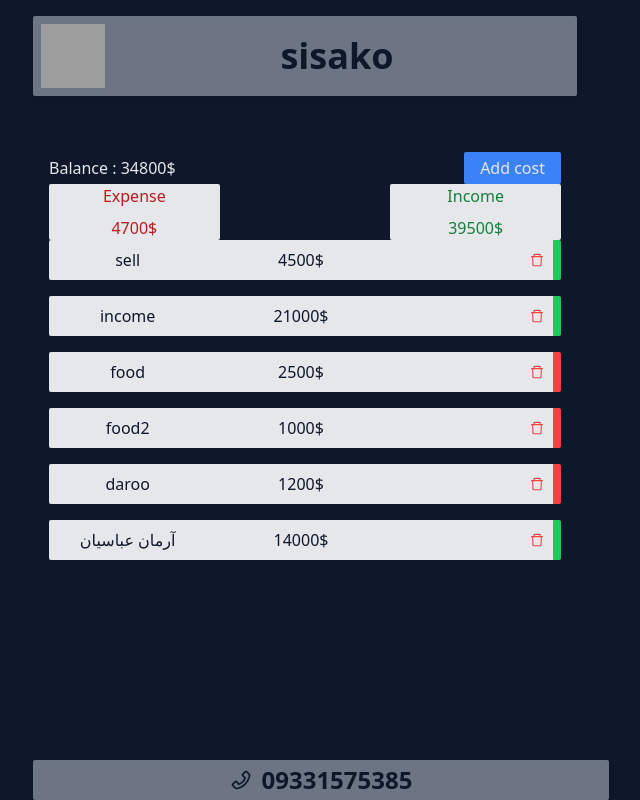
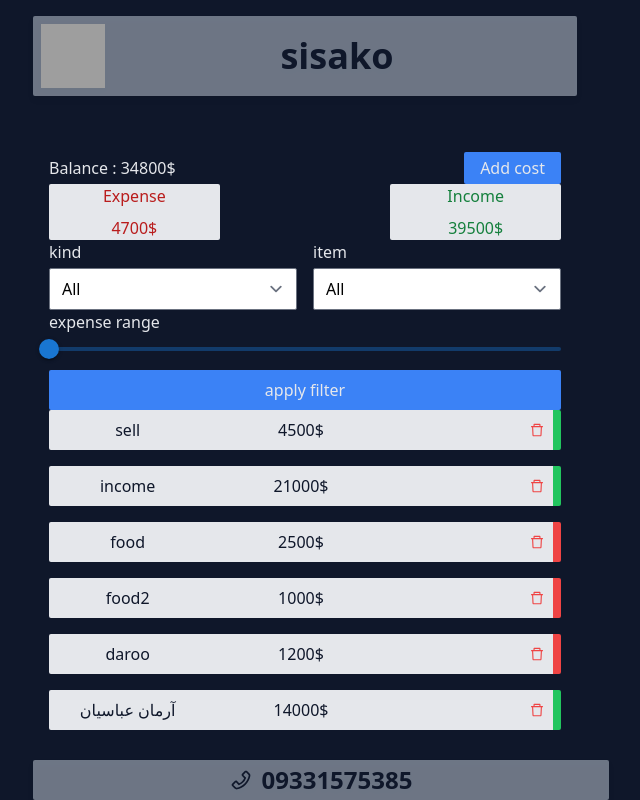
Before and after one commit to Arman-Abbasian/expense_tracker_app, a React (Create React App) app: page / in a window 1280 px wide. Shown: the whole page, without its empty margins (335-975 px from the left). Built offline with nearby package versions, Linux system fonts and the light colour scheme; data requests are answered from the project's data file; grey boxes are pictures that could not be loaded.

Commit message:
make filter section

```diff
--- a/src/App.js
+++ b/src/App.js
@@ -9,6 +9,7 @@ import CostContext from './components/useContext/CostContext';
 import CostsContext from './components/useContext/CostsContext';
 import FormContext from './components/useContext/FormContext';
 import ShowTotalCostsContext from './components/useContext/ShowTotalCostsContext';
+import FilterContext from './components/useContext/FilterContext';
 
 
 
@@ -23,7 +24,7 @@ function App() {
     <Layout>
       <CostProvider>
         <ShowTotalCostsContext />
-        {/* <FilterContext /> */}
+        <FilterContext />
         <FormContext />
         <CostsContext />
       </CostProvider>
--- a/src/Providers/CostProvider.jsx
+++ b/src/Providers/CostProvider.jsx
@@ -42,7 +42,8 @@ export const useCostActions=()=>{
         axios.get(`http://localhost:4000/expenses`)
         .then(res=>{
             setAllCosts({...allcosts,costs:{cost:res.data,loading:false,error:null}});
-            filterValue(res.data,allcosts.filters);
+            const filteredValues=filterValue(res.data,allcosts.filters);
+            setAllCosts({...allcosts,costs:{cost:filteredValues,loading:false,error:null}});
             const data= costCalculate(res.data);
         })
         .catch(err=>setAllCosts({...allcosts,costs:{cost:[],loading:false,error:err.message}}));
@@ -68,7 +69,8 @@ export const useCostActions=()=>{
 
     //change filter state
    const changeFilterState=(payload)=>{
-    setAllCosts({...allcosts,filters:{[payload.target.name]:payload.target.value}});
+    setAllCosts({...allcosts,filters:{...allcosts.filters,[payload.target.name]:payload.target.value}});
+    console.log(allcosts.filters)
 };
 
         return {initialLoading,deleteOneCost,addOneCost,changeFilterState};
--- a/src/components/useContext/FilterContext.jsx
+++ b/src/components/useContext/FilterContext.jsx
@@ -1,43 +1,39 @@
 import { Slider } from "@mui/material";
 import { useEffect, useState } from "react";
-import { useCosts, useFilterActions, useFilters } from "../../Providers/CostProvider";
+import { useCostActions, useCosts } from "../../Providers/CostProvider";
 import { tolerance } from "../../utils/costCalculate";
 import { uniqueOption } from "../../utils/uniqueValue";
 
 const FilterContext = () => {
-    const costs=useCosts();
-    const filter=useFilters();
-    const {changeFilterState, filterCosts}=useFilterActions();
+    const allcosts=useCosts();
+    const {initialLoading,changeFilterState}=useCostActions();
+
+
     const [expenseTolerance,setExpenseTolerance]=useState(null);
     const [uniqueName,setUniqueName]=useState([]);
 
     useEffect(()=>{
-        const cal= tolerance(costs.cost);
-        console.log(cal);
-        const unique=uniqueOption(costs.cost);
-        console.log(unique)
+        //get the tolerance of your costs
+        const cal= tolerance(allcosts.costs.cost);
+        //get the uniaue items of your costs
+        const unique=uniqueOption(allcosts.costs.cost);
         setUniqueName(unique)
         setExpenseTolerance(cal);
-     },[]);
+     },[allcosts]);
 
-    const changeFilterHandler=(e)=>{
-        changeFilterState(e);
-
-    };
     const submitHandler=(e)=>{
         e.preventDefault();
-        filterCosts();
+        initialLoading();
 };
-
     return (
         <div >
-            {costs.cost && expenseTolerance && uniqueName &&
+            {allcosts.costs.cost.length>0 && expenseTolerance && uniqueName.length>0 &&
            <form onSubmit={submitHandler}>
             {/* <button onClick={resetHandler} className="w-1/3 p-2 mb-2 rounded-sm bg-blue-500">Reset</button> */}
                 <div className="flex justify-between items-center gap-4">
                     <div className="flex flex-col justify-center items-start gap-1 w-full">
                         <label>kind</label>
-                        <select name="kind" value={filter.kind} onChange={changeFilterHandler} className="text-black w-full rounded-sm">
+                        <select name="kind" value={allcosts.filters.kind} onChange={(e)=>changeFilterState(e)} className="text-black w-full rounded-sm">
                             <option value="">All</option>
                             <option value="income">income</option>
                             <option value="expense">expense</option>
@@ -46,7 +42,7 @@ const FilterContext = () => {
 
                     <div className="flex flex-col justify-center items-start gap-1 w-full">
                         <label>item</label>
-                        <select name="name" value={filter.name} onChange={changeFilterHandler} className="text-black w-full rounded-sm">
+                        <select name="name" value={allcosts.filters.name} onChange={(e)=>changeFilterState(e)} className="text-black w-full rounded-sm">
                             <option value="">All</option>
                             {uniqueName.map(item=>{
                                 return <option key={item} value={item}>{item}</option>
@@ -56,11 +52,11 @@ const FilterContext = () => {
                 </div>
                 <div>
                     <label htmlFor="expense">expense range</label>
-                    <Slider defaultValue={expenseTolerance.minCost} value={filter.costRange} min={expenseTolerance.minCost} max={expenseTolerance.maxCost} onChange={changeFilterHandler} name="costRange" aria-label="Default" valueLabelDisplay="auto" />
+                    <Slider defaultValue={expenseTolerance.minCost} value={allcosts.filters.costRange} min={expenseTolerance.minCost} max={expenseTolerance.maxCost} onChange={(e)=>changeFilterState(e)} name="costRange" aria-label="Default" valueLabelDisplay="auto" />
                 </div>
                 <input type="submit" value="apply filter" className="w-full p-2 bg-blue-500 rounded-sm cursor-pointer hover:bg-blue-400" />
            </form>
-           }
+}
         </div>
      );
 }
```
